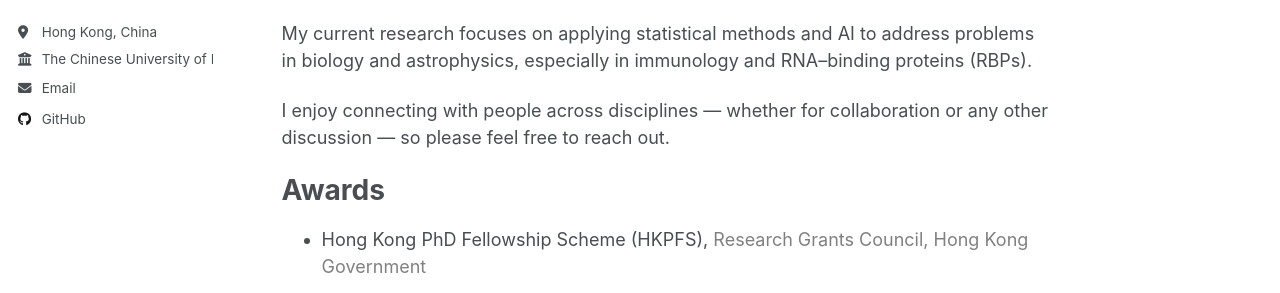
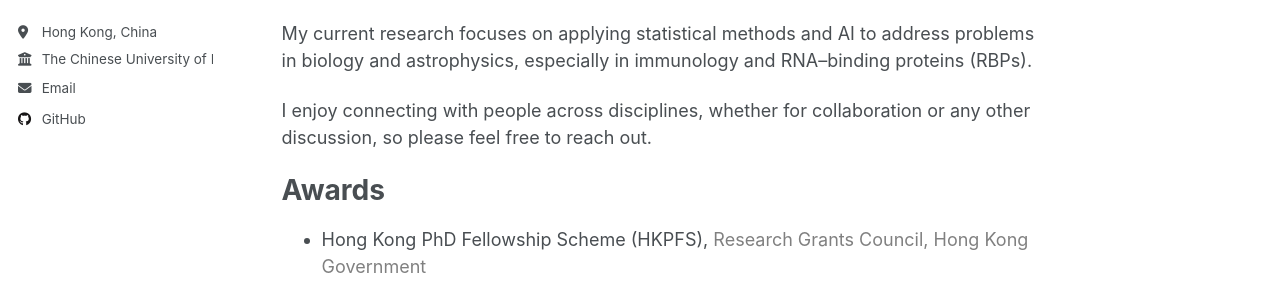
Before and after one commit to YitaoXU/YitaoXU.github.io, a Jekyll site: the page built from _pages/about.md, in a window 1280 px wide and 1049 px high. Shown: the part 334-627 px from the top of the window. Built offline with Jekyll 4.4.1, drawn with Linux system fonts in a browser that asks for light colours; a script that is not in the unit is left out.

```diff
--- a/_pages/about.md
+++ b/_pages/about.md
@@ -11,7 +11,7 @@ I truly appreciate your visit to my website! I am Yitao Xu, a PhD candidate in t
 
 My current research focuses on applying statistical methods and AI to address problems in biology and astrophysics, especially in immunology and RNA–binding proteins (RBPs).
 
-I enjoy connecting with people across disciplines — whether for collaboration or any other discussion — so please feel free to reach out.
+I enjoy connecting with people across disciplines, whether for collaboration or any other discussion, so please feel free to reach out.
 
 Awards
 ======
```
